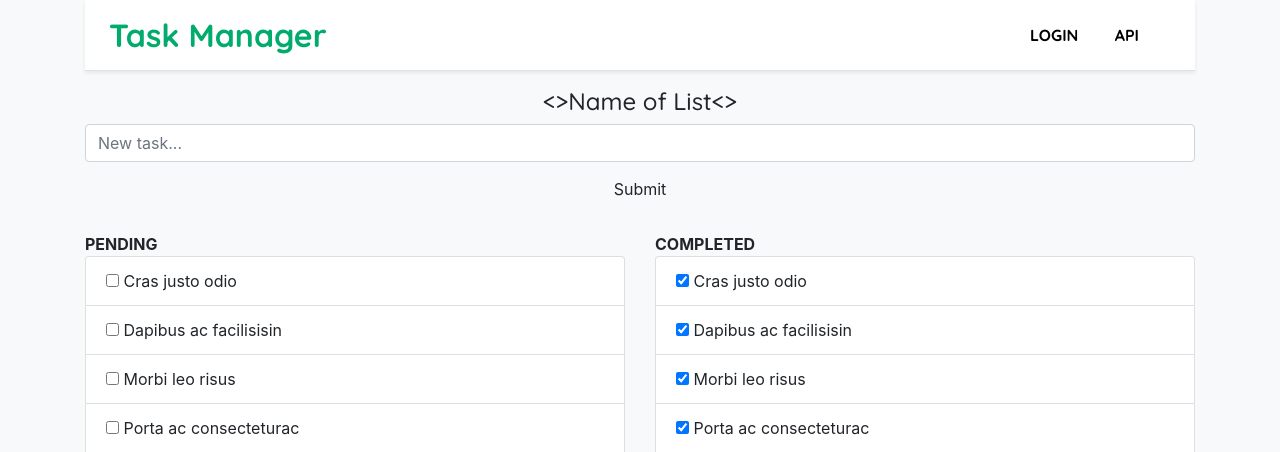
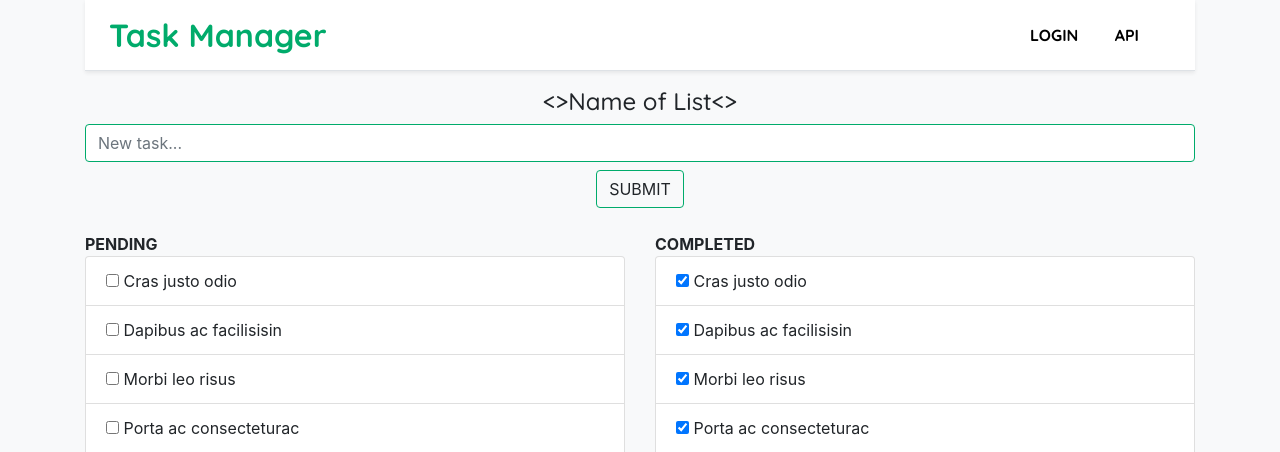
Before and after one commit to Timothy-Wangwe/To-do-List-App-Django-, a Django app: template task/templates/task/lists.html in a window 1280 px wide. Shown: the top 452 px of the page. Run offline with Django 3.2, Linux system fonts and the light colour scheme; the template is opened without the code that fills it, so the values that code supplies are empty; some libraries are stand-ins or nearby versions.

Commit message:
Update site wide styles

```diff
--- a/task/static/css/style.css
+++ b/task/static/css/style.css
@@ -40,5 +40,23 @@
 }
 nav a:hover{
     color: #00ab6b;
-    text-decoration: none;
+    text-decoration: overline;
 }
+
+.btn-outline {
+    text-transform: uppercase;
+    border: 1.4px solid #00ab6b !important;
+}
+
+.btn-outline:hover {
+    color: #ffffff !important;
+    background-color: #00ab6b;
+}
+
+.form-control{
+    border-color: #00ab6b !important;
+}
+
+.form-control:focus {
+    box-shadow: 0 0 0 0.2rem rgba(0,171,107, 0.375) !important;
+}
```
